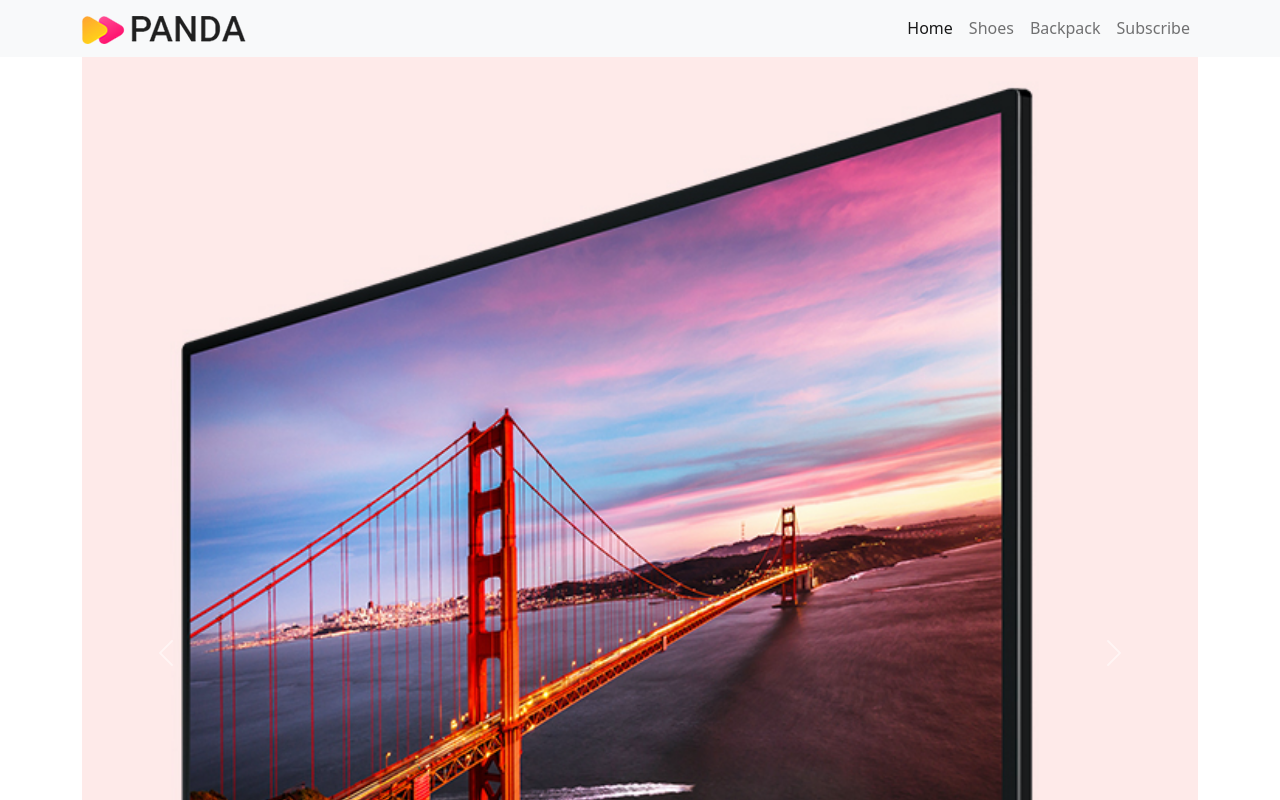
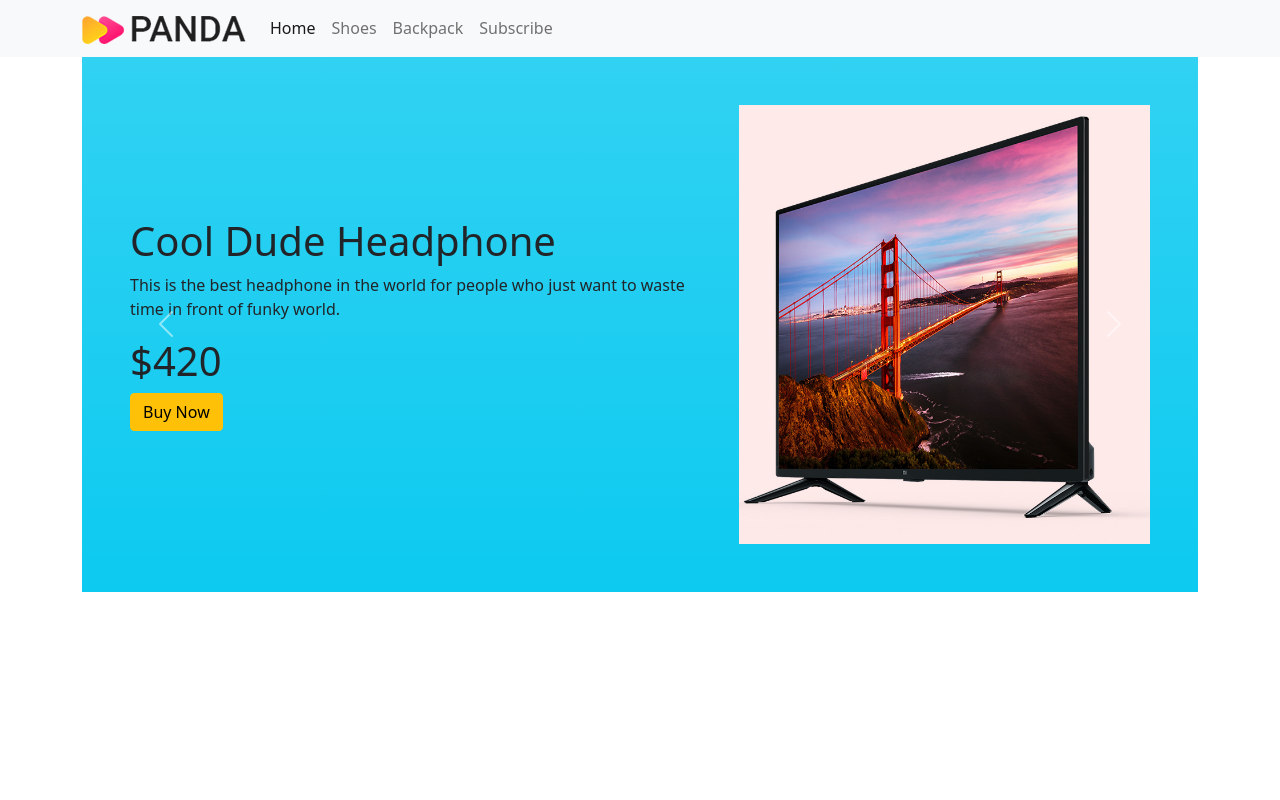
Before and after one commit to khudroo/panda-commerce-bootstrap, a plain HTML site: page index.html in a window 1280 px wide. Both pictures are taken after a click on the link 164 px from the left and 28 px from the top of the page. Shown: the top 800 px of the page. Drawn offline with nearby package versions, Linux system fonts and the light colour scheme.

Commit message:
image slider

```diff
--- a/index.html
+++ b/index.html
@@ -22,7 +22,7 @@
                 <span class="navbar-toggler-icon"></span>
               </button>
               <div class="collapse navbar-collapse" id="navbarSupportedContent">
-                <ul class="navbar-nav ms-auto mb-2 mb-lg-0">
+                <ul class="navbar-nav me-auto mb-2 mb-lg-0">
                   <li class="nav-item">
                     <a class="nav-link active" aria-current="page" href="#">Home</a>
                   </li>
@@ -44,16 +44,48 @@
           <section class="container">
             <div id="carouselExampleControls" class="carousel slide" data-bs-ride="carousel">
                 <div class="carousel-inner">
-                  <div class="carousel-item active">
-                    <img src="images/banner-images/headphone.png" class="d-block w-100" alt="...">
+                  <div class="carousel-item  active">
+                      <div class="row bg-info p-5 bg-gradient d-flex align-items-center">
+                          <div class="col-lg-7   ">
+                              <h1>Cool Dude Headphone</h1>
+                              <p>This is the best headphone in the world for people who just want to waste time in front of funky world.</p>
+                              <h1>$420</h1>
+                              <button class="btn btn-warning">Buy Now</button>
+                          </div>
+                          <div class="col-lg-5">
+                            <img src="images/banner-images/headphone.png" class="d-block w-100" alt="...">
+                          </div>
+                      </div>
                   </div>
-                  <div class="carousel-item">
-                    <img src="images/banner-images/tv.png" class="d-block w-100" alt="...">
-                  </div>
-                  <div class="carousel-item">
-                    <img src="images/banner-images/xbox.png" class="d-block w-100" alt="...">
-                  </div>
+
+                  <div class="carousel-item ">
+                    <div class="row bg-info p-5 bg-gradient d-flex align-items-center">
+                        <div class="col-lg-7   ">
+                            <h1>Cool Dude Headphone</h1>
+                            <p>This is the best headphone in the world for people who just want to waste time in front of funky world.</p>
+                            <h1>$420</h1>
+                            <button class="btn btn-warning">Buy Now</button>
+                        </div>
+                        <div class="col-lg-5">
+                          <img src="images/banner-images/tv.png" class="d-block w-100" alt="...">
+                        </div>
+                    </div>
                 </div>
+
+                <div class="carousel-item ">
+                    <div class="row bg-info p-5 bg-gradient d-flex align-items-center">
+                        <div class="col-lg-7   ">
+                            <h1>Cool Dude Headphone</h1>
+                            <p>This is the best headphone in the world for people who just want to waste time in front of funky world.</p>
+                            <h1>$420</h1>
+                            <button class="btn btn-warning">Buy Now</button>
+                        </div>
+                        <div class="col-lg-5">
+                          <img src="images/banner-images/xbox.png" class="d-block w-100" alt="...">
+                        </div>
+                    </div>
+                </div>
+
                 <button class="carousel-control-prev" type="button" data-bs-target="#carouselExampleControls" data-bs-slide="prev">
                   <span class="carousel-control-prev-icon" aria-hidden="true"></span>
                   <span class="visually-hidden">Previous</span>
```
